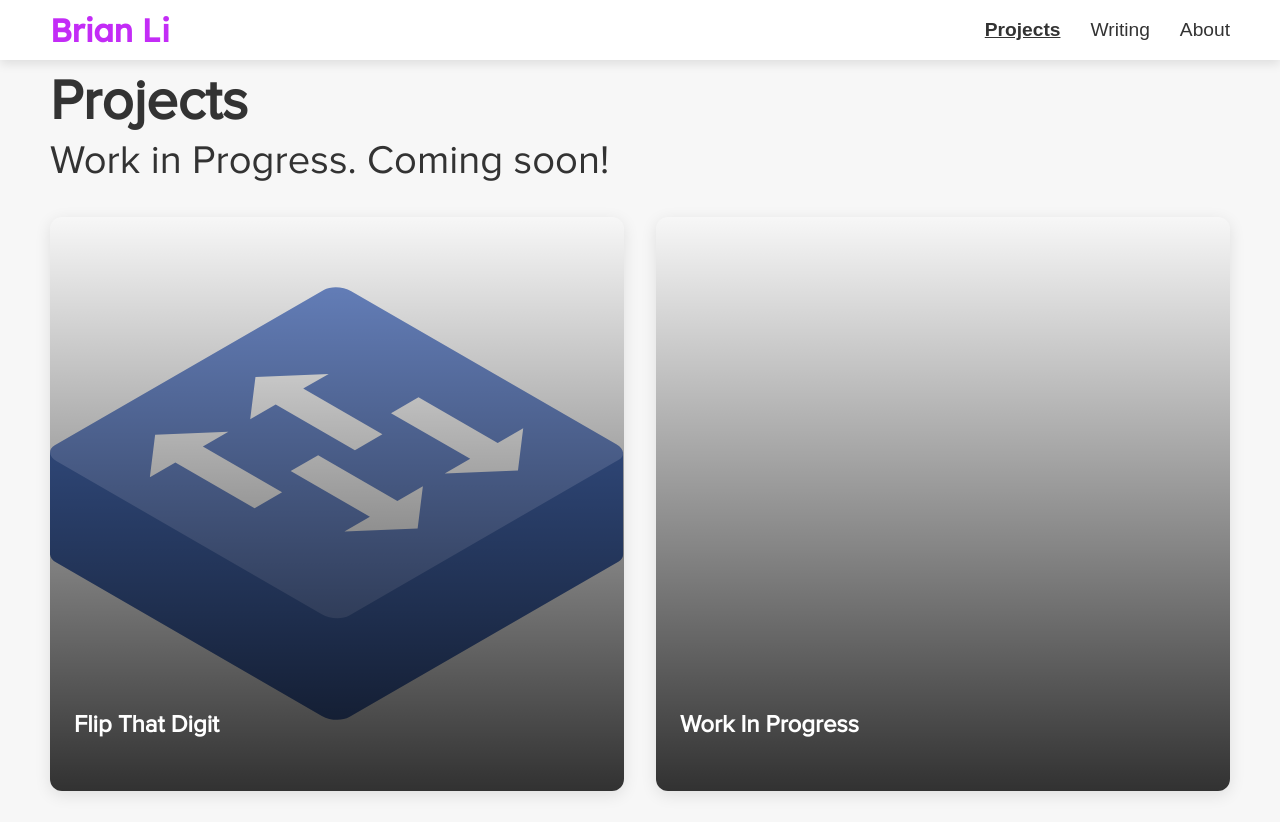
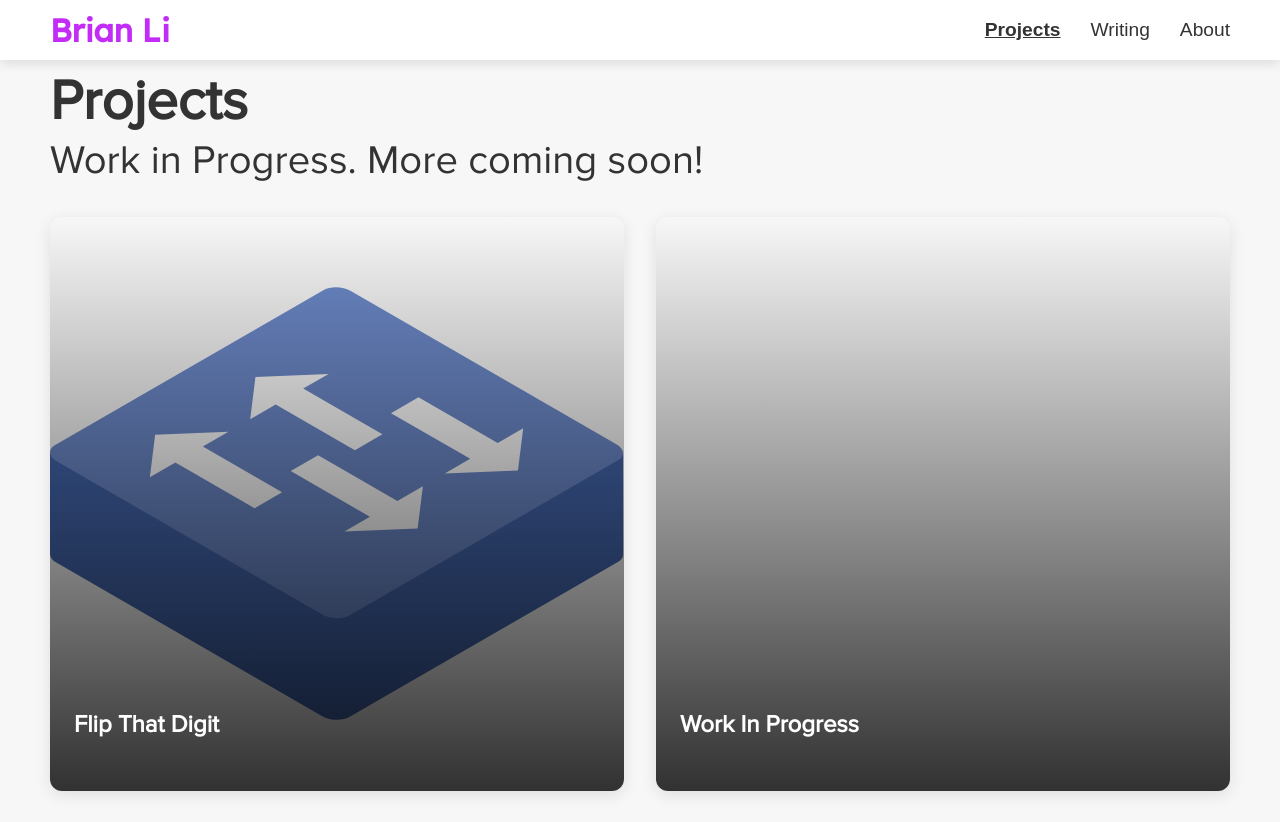
Before and after one commit to BrianLiDesign/brianlidesign.github.io, a plain HTML site: page pages/projects.html in a window 1280 px wide. Shown: the top 822 px of the page. Drawn offline with Linux system fonts and the light colour scheme; a web font is replaced by a local one.

Commit message:
WIP message

```diff
--- a/pages/projects.html
+++ b/pages/projects.html
@@ -67,7 +67,7 @@
         <div class="header-text">
           <!-- Header Text -->
           <h1>Projects</h1>
-          <p>Work in Progress. Coming soon!</p>
+          <p>Work in Progress. More coming soon!</p>
         </div>
         <div class="project-container">
           <div class="project-tile project-flip-that-digit">
```
